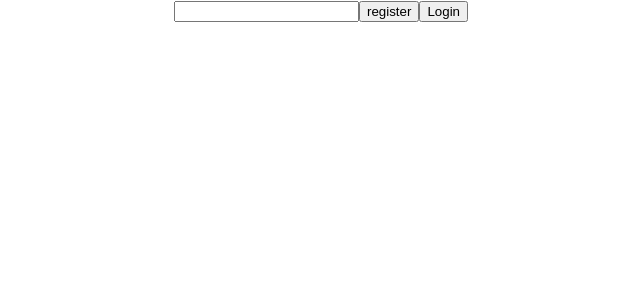
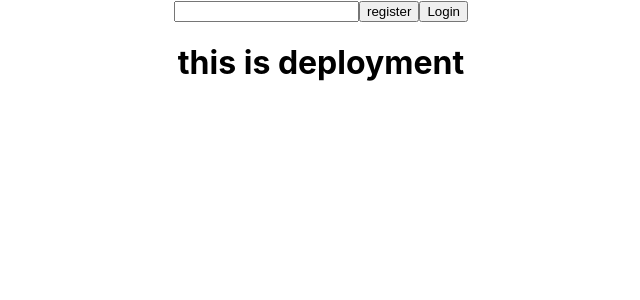
Before and after one commit to kumarsahil01/college-social, a React (Create React App) app in the folder frontend/: page / in a window 1280 px wide. Shown: the top 300 px of the page, without its empty margins (319-959 px from the left). Built offline with nearby package versions, Linux system fonts and the light colour scheme.

Commit message:
succesfull

```diff
--- a/frontend/src/pages/Navbar.jsx
+++ b/frontend/src/pages/Navbar.jsx
@@ -8,6 +8,7 @@ const Navbar = () => {
        <input type="text" />
        <button>register</button>
        <button>Login</button>
+       <h1>this is deployment </h1>
     </div>
   )
 }
```
